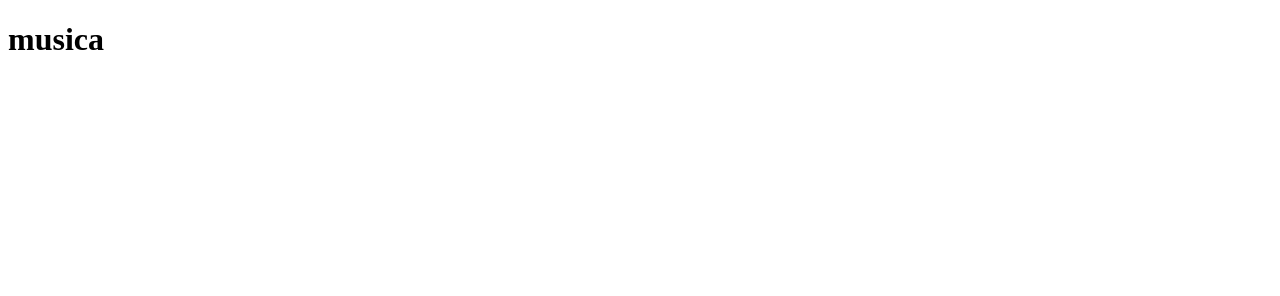
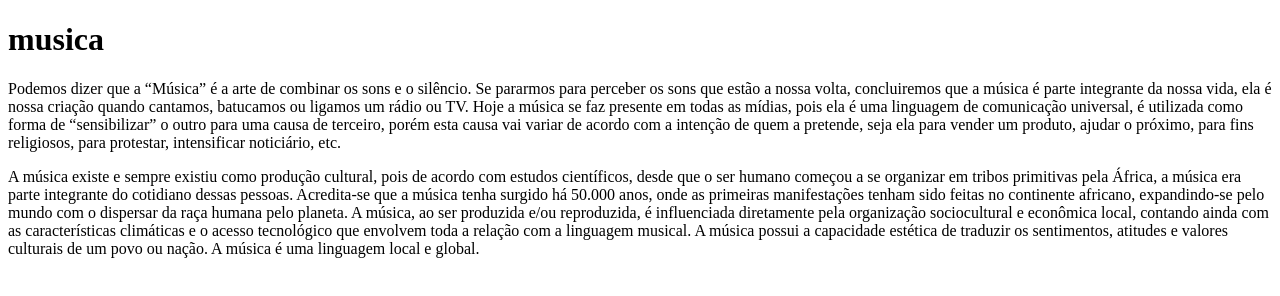
Before and after one commit to Jordocreu/brasil, a plain HTML site: page index.html in a window 1280 px wide. Drawn offline with Linux system fonts and the light colour scheme.

Commit message:
14-03-2023

```diff
--- a/index.html
+++ b/index.html
@@ -1,15 +1,35 @@
 <!DOCTYPE html>
 <html lang="en">
+
 <head>
     <meta charset="UTF-8">
     <meta http-equiv="X-UA-Compatible" content="IE=edge">
     <meta name="viewport" content="width=device-width, initial-scale=1.0">
     <title>jordana</title>
 </head>
+
 <body>
- <h1>musica</h1>
+    <h1>musica</h1>
+    <p>Podemos dizer que a “Música” é a arte de combinar os sons e o silêncio. Se pararmos para perceber os sons que estão a
+        nossa volta, concluiremos que a música é parte integrante da nossa vida, ela é nossa criação quando cantamos, batucamos
+        ou ligamos um rádio ou TV. Hoje a música se faz presente em todas as mídias, pois ela é uma linguagem de comunicação
+        universal, é utilizada como forma de “sensibilizar” o outro para uma causa de terceiro, porém esta causa vai variar de
+        acordo com a intenção de quem a pretende, seja ela para vender um produto, ajudar o próximo, para fins religiosos, para
+        protestar, intensificar noticiário, etc.</p>
+
+        <p>A música existe e sempre existiu como produção cultural, pois de acordo com estudos científicos, desde que o ser humano
+            começou a se organizar em tribos primitivas pela África, a música era parte integrante do cotidiano dessas pessoas.
+            Acredita-se que a música tenha surgido há 50.000 anos, onde as primeiras manifestações tenham sido feitas no continente
+            africano, expandindo-se pelo mundo com o dispersar da raça humana pelo planeta. A música, ao ser produzida e/ou
+            reproduzida, é influenciada diretamente pela organização sociocultural e econômica local, contando ainda com as
+            características climáticas e o acesso tecnológico que envolvem toda a relação com a linguagem musical. A música possui a
+            capacidade estética de traduzir os sentimentos, atitudes e valores culturais de um povo ou nação. A música é uma
+            linguagem local e global.</p>
+
+
 
 
 
 </body>
+
 </html>
```
